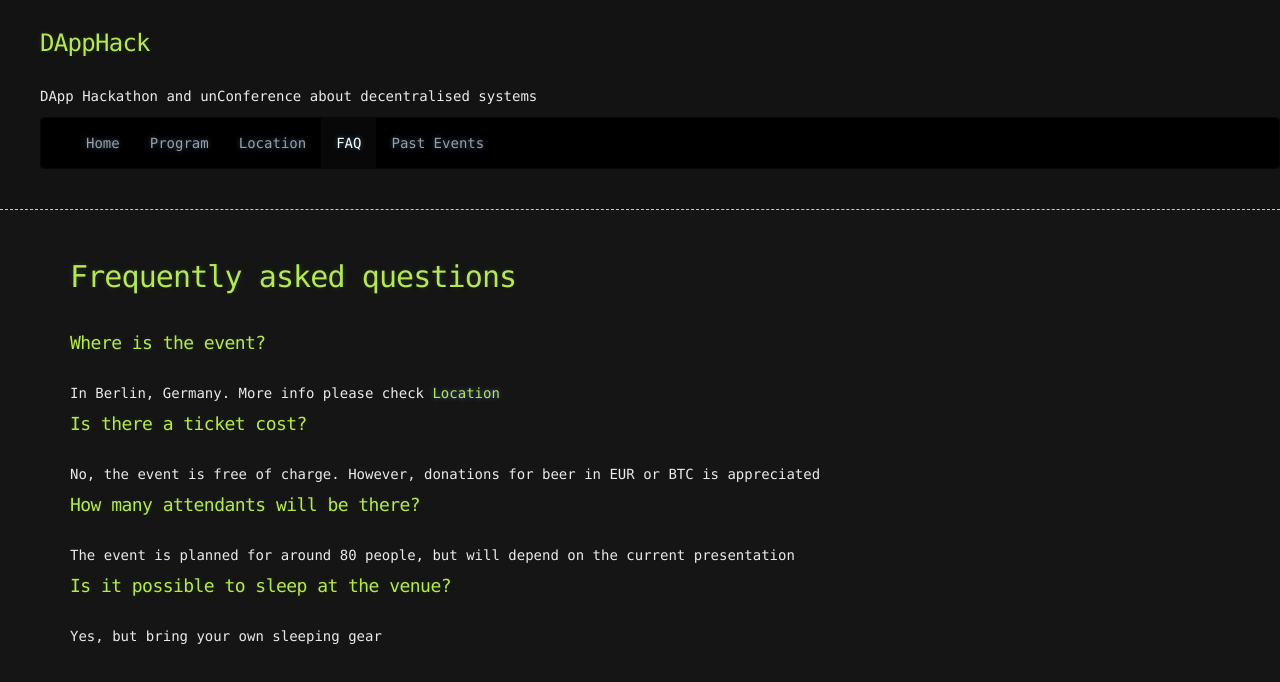
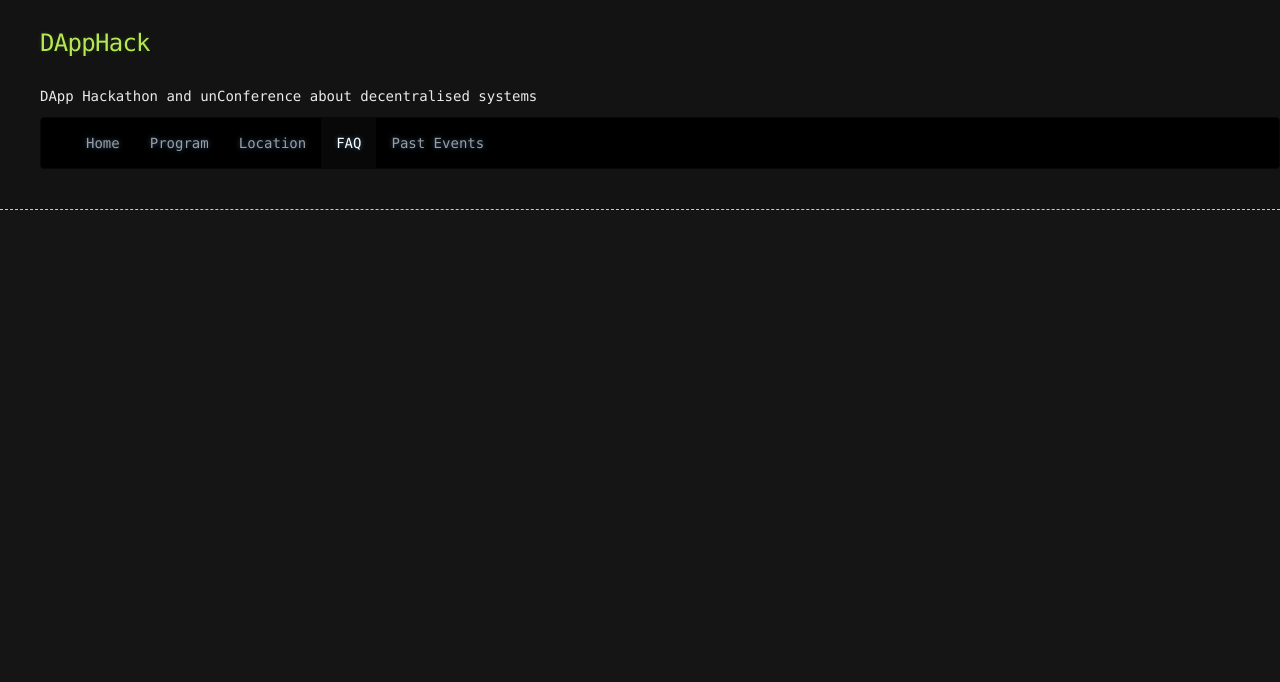
Before and after one commit to DAppHack/dapphack.github.io, a plain HTML site: page faq.html in a window 1280 px wide. Drawn offline with nearby package versions, Linux system fonts and the light colour scheme.

```diff
--- a/faq.html
+++ b/faq.html
@@ -45,15 +45,6 @@
         <div class="row">
             <div class="col-xs-12 col-md-10">
                 <section>
-                    <h2>Frequently asked questions</h2>
-                    <h4>Where is the event?</h4>
-                    <span>In Berlin, Germany. More info please check <a href="location.html">Location</a></span>
-                    <h4>Is there a ticket cost?</h4>
-                    <span>No, the event is free of charge. However, donations for beer in EUR or BTC is appreciated</span>
-                    <h4>How many attendants will be there?</h4>
-                    <span>The event is planned for around 80 people, but will depend on the current presentation</span>
-                    <h4>Is it possible to sleep at the venue?</h4>
-                    <span>Yes, but bring your own sleeping gear</li>
                 </section>
 
             </div>
```
Also changed, not shown: index.html (+1 -3 lines), location.html (+1 -8 lines).
